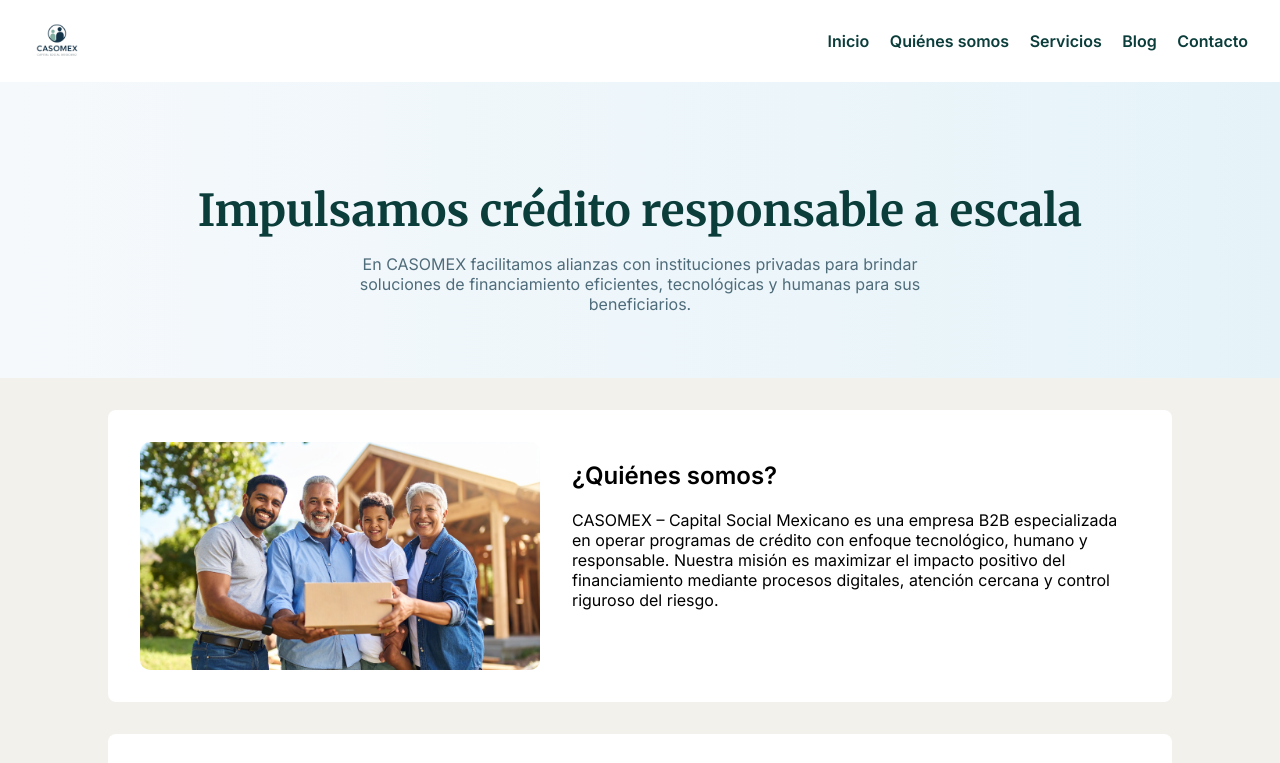
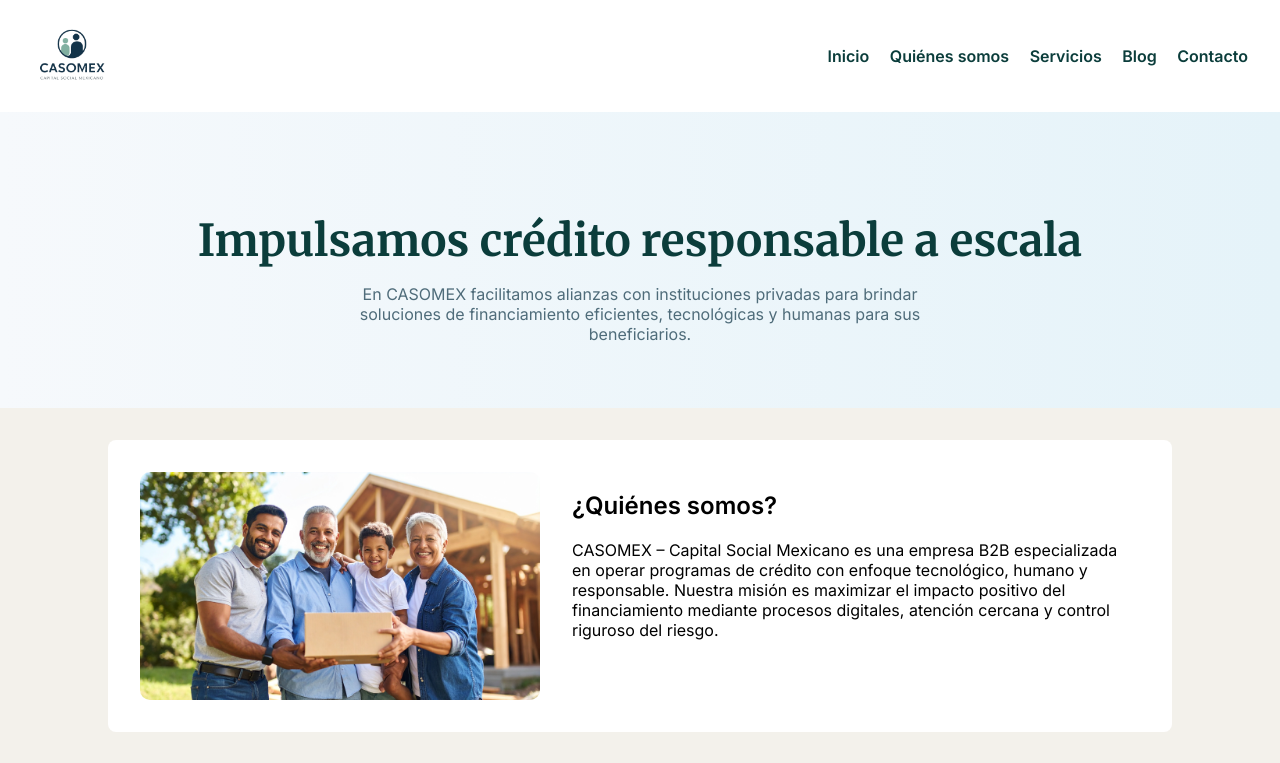
Before and after one commit to susanaagussua-dot/casomex-website, a plain HTML site: page index.html in a window 1280 px wide. Shown: the top 763 px of the page. Drawn offline with Linux system fonts and the light colour scheme.

Commit message:
Update index.html

```diff
--- a/index.html
+++ b/index.html
@@ -103,7 +103,7 @@
   </head>
   <body>
     <header>
-      <img src="logo-casomex.png" alt="CASOMEX Logo" height="50" />
+      <img src="logo-casomex.png" alt="CASOMEX Logo" height="80" />
       <nav>
         <a href="#">Inicio</a>
         <a href="#quienes">Quiénes somos</a>
```
